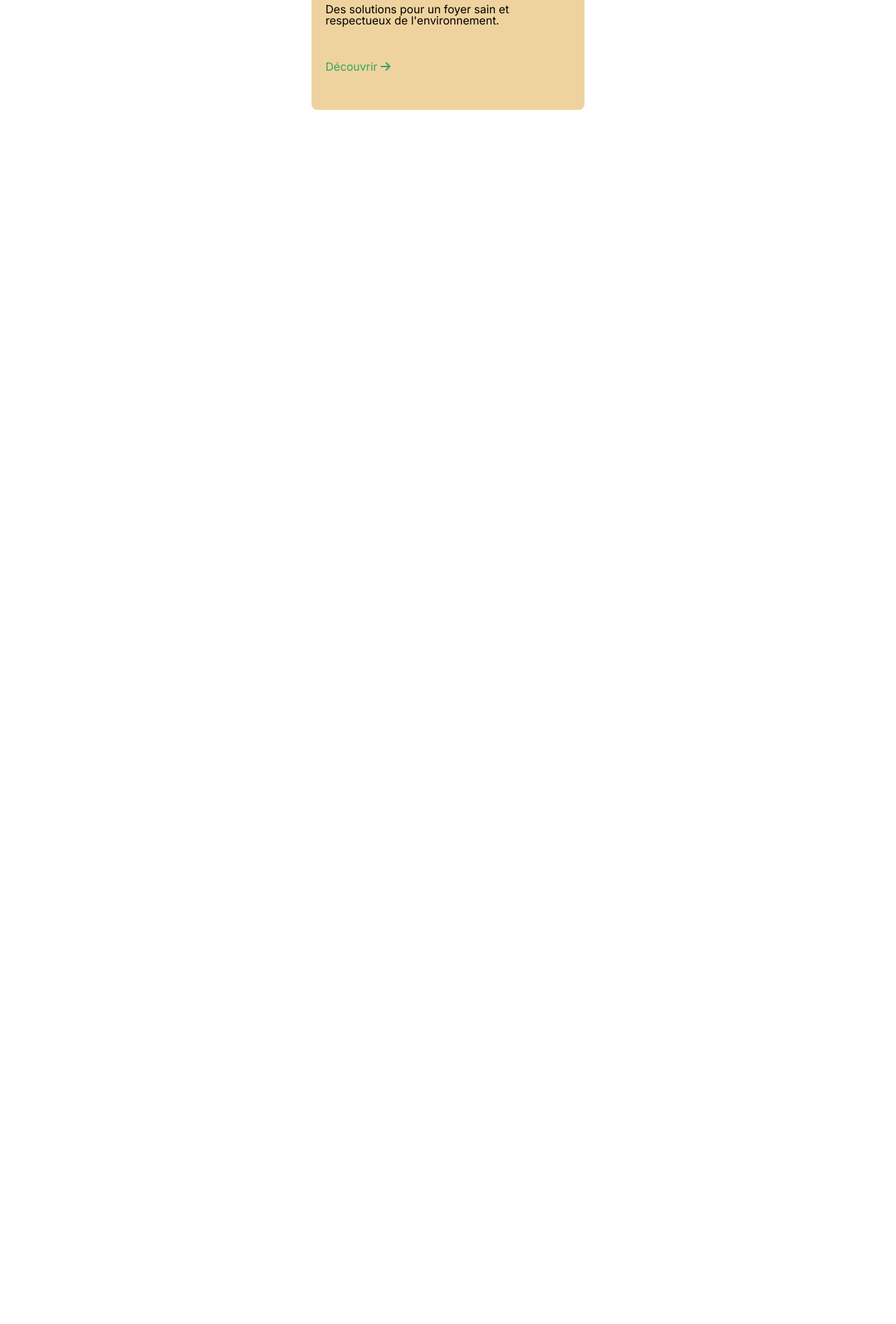
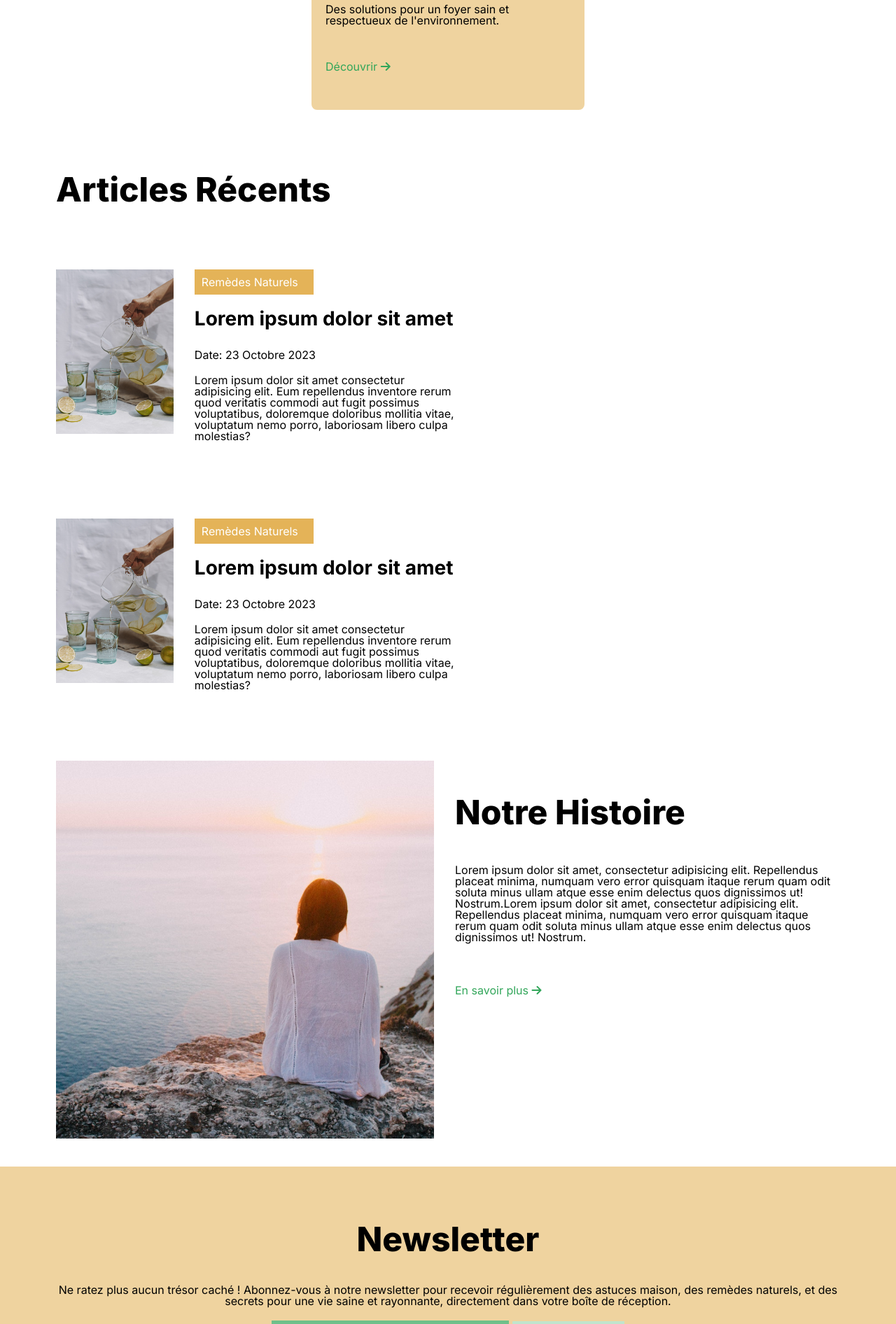
Before and after one commit to Diancire/les-tresors-caches-de-la-maison, a Symfony app: template templates/app/index.html.twig in a window 1280 px wide. Shown: the part 1863-3755 px from the top of the page at 70% size. Before the commit the page ends 2020 px from the top, so only its background shows below. Run offline with Twig, Linux system fonts and the light colour scheme; the template is opened without the code that fills it, so the values that code supplies are empty; style sheets or scripts are compiled from the project's sources; some libraries are stand-ins or nearby versions.

Commit message:
adding the story and newsletter sections

```diff
--- a/assets/scss/pages/_home.scss
+++ b/assets/scss/pages/_home.scss
@@ -61,9 +61,90 @@
 }
 
 // ARTICLE CONTAINER
+.article_container {
+    margin: 40px 80px;
+}
 
+.article_container_element{
+    display: flex;
+    justify-content: space-between;
+    flex-wrap: wrap;
+    .article_container-element-item {
+        margin: 50px 0px;
+        display: flex;
+        width: 570px;
+        img {
+            width: 235px;
+            height: 235px;
+            object-fit: cover;
+        }
+        .article_container_element-item-text{
+            padding-left: 30px;
+            .article_container_element_item-text-tag {
+                padding: 10px;
+                background-color: $primary-color-golden;
+                width: 150px;
+                color: white;
+            }
+        }
+    }
+}
 
 // MY STORY CONTAINER
+.my_story_container{
+    margin: 40px 80px;
+    display: flex;
+    img {
+        width: 540px;
+        height: 540px;
+        object-fit: cover;
+    }
+    .my_story_container_text_content {
+        padding-left: 30px;
+        width: 540px;
+        margin: 10px 0;
+        p {
+            margin-bottom: 50px;
+        }
+        a {
+            color: $secondary-color-green-darken;
+        }
+    }
 
+}
 
 // NEWSLETTER CONTAINER
+.newsletter_container {
+    background-color: $primary-color-golden-light;
+    text-align: center;
+    padding: 40px 0;
+    p {
+        text-align: center;
+        padding: 0px 70px 20px 70px;
+    }
+    form {
+        input {
+            width: 327px;
+            height: 44px;
+            background-color: $secondary-color-green;
+            border: none;
+            padding-left: 10px;
+
+            &::placeholder{
+                color: $white;
+            }
+        }
+        button {
+            height: 44px;
+            width: 160px;
+            border: none;
+            background-color: $secondary-color-green-light;
+            color: $secondary-color-green-darken;
+            transition: 300ms;
+            &:hover{
+                background-color: $secondary-color-green-darken;
+                color: white;
+            }
+        }
+    }
+}
--- a/templates/app/index.html.twig
+++ b/templates/app/index.html.twig
@@ -16,7 +16,7 @@
     <h2>Quels trésors cherchez-vous ?</h2>
     <div class="search_card_container">
         <div class="search_card_container-item">
-            <img src="{{ asset('img/icons/icon-remedy-natural.png' )}}" alt="">
+            <img src="{{ asset('img/icons/icon-remedy-natural.png' )}}" alt="icone remède naturel">
             <div class="search_card_container-item-text">
                 <h3>Remèdes Naturels</h3>
                 <p>Explorez des remèdes naturels pour une santé équilibrée.</p>
@@ -24,7 +24,7 @@
             </div>
         </div>
         <div class="search_card_container-item">
-            <img src="{{ asset('img/icons/icon-yoga.png' )}}" alt="">
+            <img src="{{ asset('img/icons/icon-yoga.png' )}}" alt="icône yoga">
             <div class="search_card_container-item-text">
                 <h3>Bien-Être</h3>
                 <p>Découvrez le bien-être naturel et les pratiques pour une vie harmonieuse.</p>
@@ -32,7 +32,7 @@
             </div>
         </div>
         <div class="search_card_container-item">
-            <img src="{{ asset('img/icons/icon-beauty-products.png' )}}" alt="">
+            <img src="{{ asset('img/icons/icon-beauty-products.png' )}}" alt="icône produits de beauté">
             <div class="search_card_container-item-text">
                 <h3>Beauté Naturelle</h3>
                 <p>Révélez votre beauté authentique avec nos astuces beauté maison.</p>
@@ -40,7 +40,7 @@
             </div>
         </div>
         <div class="search_card_container-item">
-            <img src="{{ asset('img/icons/icon-health.png' )}}" alt="">
+            <img src="{{ asset('img/icons/icon-health.png' )}}" alt="icône santé">
             <div class="search_card_container-item-text">
                 <h3>Santé</h3>
                 <p>Un guide complet pour une vie saine à la maison.</p>
@@ -48,7 +48,7 @@
             </div>
         </div>
         <div class="search_card_container-item">
-            <img src="{{ asset('img/icons/icon-cleaning.png' )}}" alt="">
+            <img src="{{ asset('img/icons/icon-cleaning.png' )}}" alt="icône outils de nettoyage">
             <div class="search_card_container-item-text">
                 <h3>Nettoyage Écologique</h3>
                 <p>Des solutions pour un foyer sain et respectueux de l'environnement.</p>
@@ -58,9 +58,43 @@
     </div>
 </section>
 <article class="article_container">
+    <h2>Articles Récents</h2>
+    <div class="article_container_element">
+        <div class="article_container-element-item">
+            <img src="{{ asset('img/infusion-de-citron.jpg' )}}" alt="infusion de citron">
+            <div class="article_container_element-item-text">
+                <p class="article_container_element_item-text-tag">Remèdes Naturels</p>
+                <h3>Lorem ipsum dolor sit amet</h3>
+                <p>Date: 23 Octobre 2023</p>
+                <p>Lorem ipsum dolor sit amet consectetur adipisicing elit. Eum repellendus inventore rerum quod veritatis commodi aut fugit possimus voluptatibus, doloremque doloribus mollitia vitae, voluptatum nemo porro, laboriosam libero culpa molestias?</p>
+            </div>
+        </div>
+        <div class="article_container-element-item">
+            <img src="{{ asset('img/infusion-de-citron.jpg' )}}" alt="infusion de citron">
+            <div class="article_container_element-item-text">
+                <p class="article_container_element_item-text-tag">Remèdes Naturels</p>
+                <h3>Lorem ipsum dolor sit amet</h3>
+                <p>Date: 23 Octobre 2023</p>
+                <p>Lorem ipsum dolor sit amet consectetur adipisicing elit. Eum repellendus inventore rerum quod veritatis commodi aut fugit possimus voluptatibus, doloremque doloribus mollitia vitae, voluptatum nemo porro, laboriosam libero culpa molestias?</p>
+            </div>
+        </div>
+    </div>
 </article>
 <article class="my_story_container">
+    <img src="{{ asset('img/femme-au-bord-de-falaise.jpg' )}}" alt="femme au bord de falaise">
+    <div class="my_story_container_text_content">
+        <h2>Notre Histoire</h2>
+        <p>Lorem ipsum dolor sit amet, consectetur adipisicing elit. Repellendus placeat minima, numquam vero error quisquam itaque rerum quam odit soluta minus ullam atque esse enim delectus quos dignissimos ut! Nostrum.Lorem ipsum dolor sit amet, consectetur adipisicing elit. Repellendus placeat minima, numquam vero error quisquam itaque rerum quam odit soluta minus ullam atque esse enim delectus quos dignissimos ut! Nostrum.</p>
+        <a href="">En savoir plus <i class="fa-solid fa-arrow-right"></i></a>
+    </div>
 </article>
 <article class="newsletter_container">
+    <h2>Newsletter</h2>
+    <p>Ne ratez plus aucun trésor caché ! Abonnez-vous à notre newsletter pour recevoir régulièrement des astuces maison, des remèdes naturels, et des secrets pour une vie saine et rayonnante, directement dans votre boîte de réception.</p>
+    <form action="">
+        <label for=""></label>
+        <input type="email" name="" id="" placeholder="Email">
+        <button type="submit">Souscrire</button>
+    </form>
 </article>
 {% endblock %}
```
Also changed, not shown: public/img/femme-au-bord-de-falaise.jpg (added), public/img/infusion-de-citron.jpg (added).
